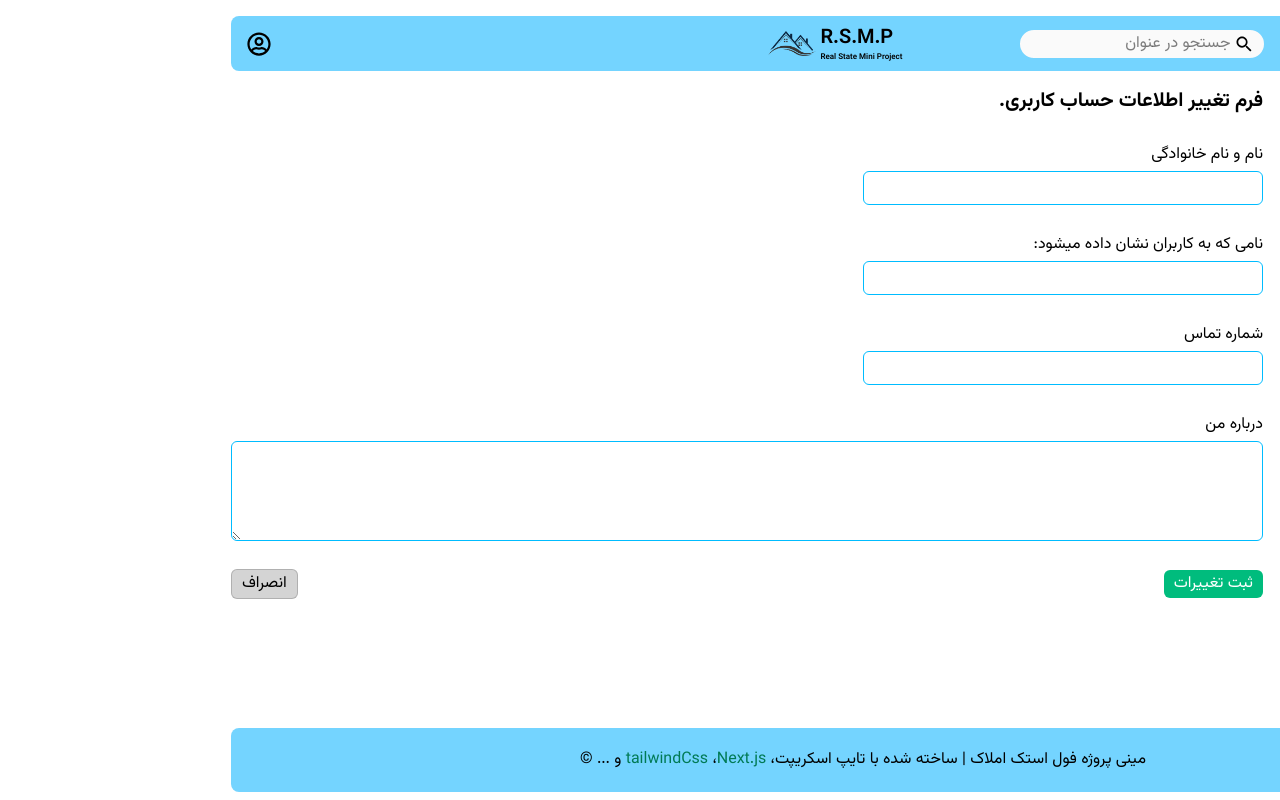
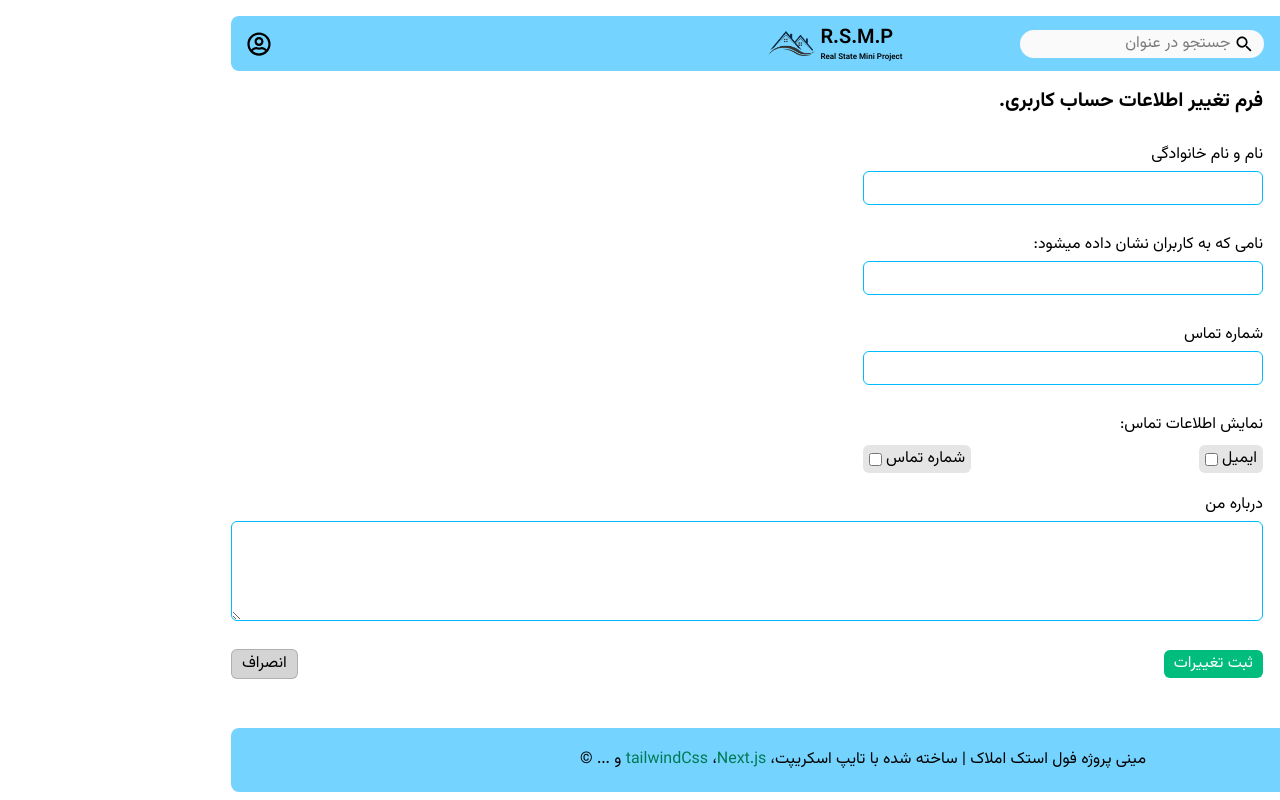
Before and after one commit to AliTaghawi/ts-real-state-mini-project, a Next.js app: page /dashboard/profile/edit in a window 1280 px wide. Built offline with nearby package versions, Linux system fonts and the light colour scheme; no server answers; sample sign-in values are in the browser's storage.

Commit message:
completing UI of edit profile page

```diff
--- a/components/templates/EditProfilePage.tsx
+++ b/components/templates/EditProfilePage.tsx
@@ -40,6 +40,19 @@ const EditProfilePage = () => {
           blurHandler={() => {}}
           divClass="max-w-[400px]"
         />
+        <div className="max-w-[400px]">
+          <p>نمایش اطلاعات تماس:</p>
+          <div className="flex items-center justify-between mt-2 mb-5">
+            <div className="flex items-center gap-1 bg-neutral-200 py-0.5 px-1.5 rounded-md">
+              <label htmlFor="email">ایمیل</label>
+              <input type="checkbox" name="email" id="email" />
+            </div>
+            <div className="flex items-center gap-1 bg-neutral-200 py-0.5 px-1.5 rounded-md">
+              <label htmlFor="phone">شماره تماس</label>
+              <input type="checkbox" name="phone" id="phone" />
+            </div>
+          </div>
+        </div>
         <TextInput
           title="درباره من"
           type="text"
```
